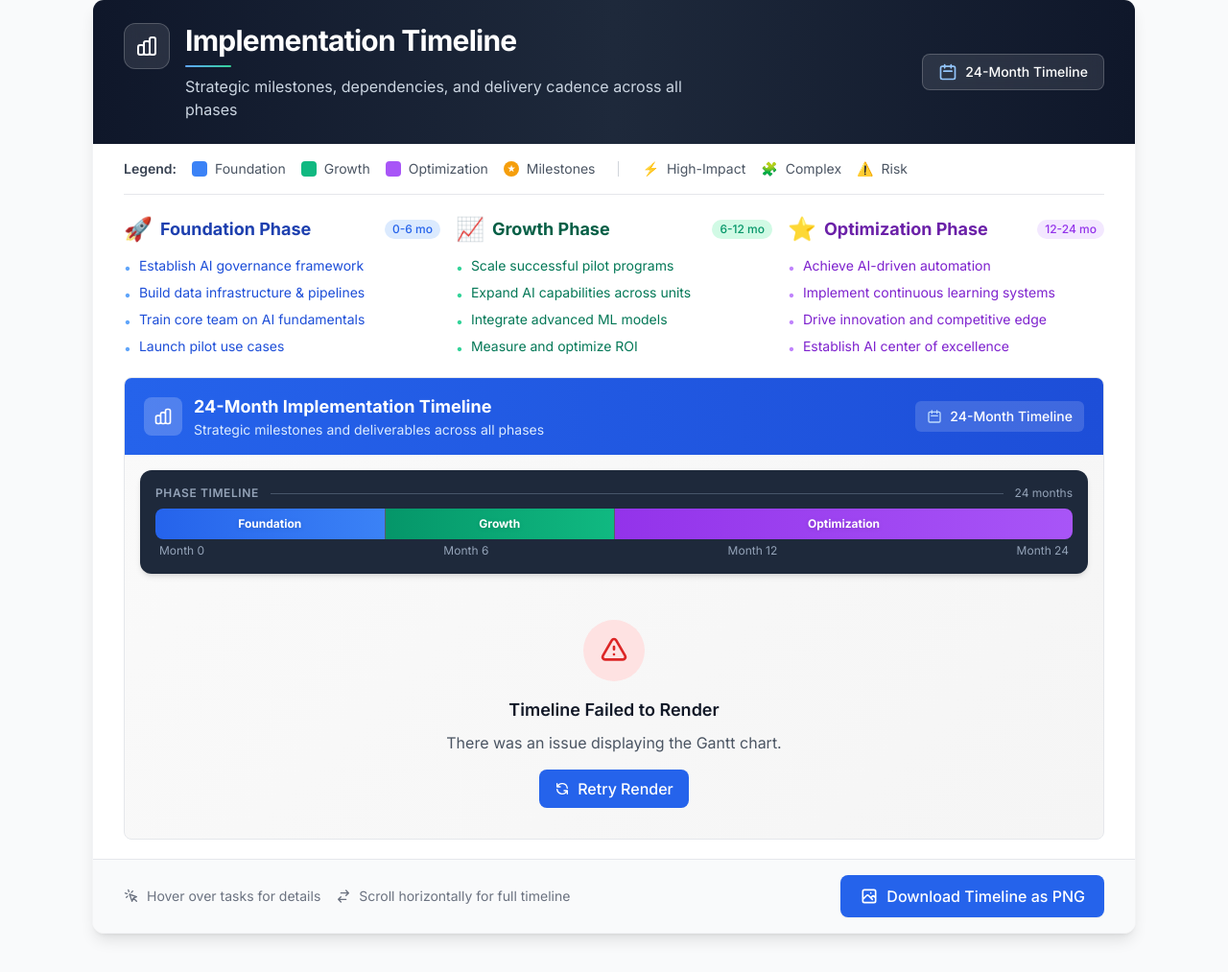
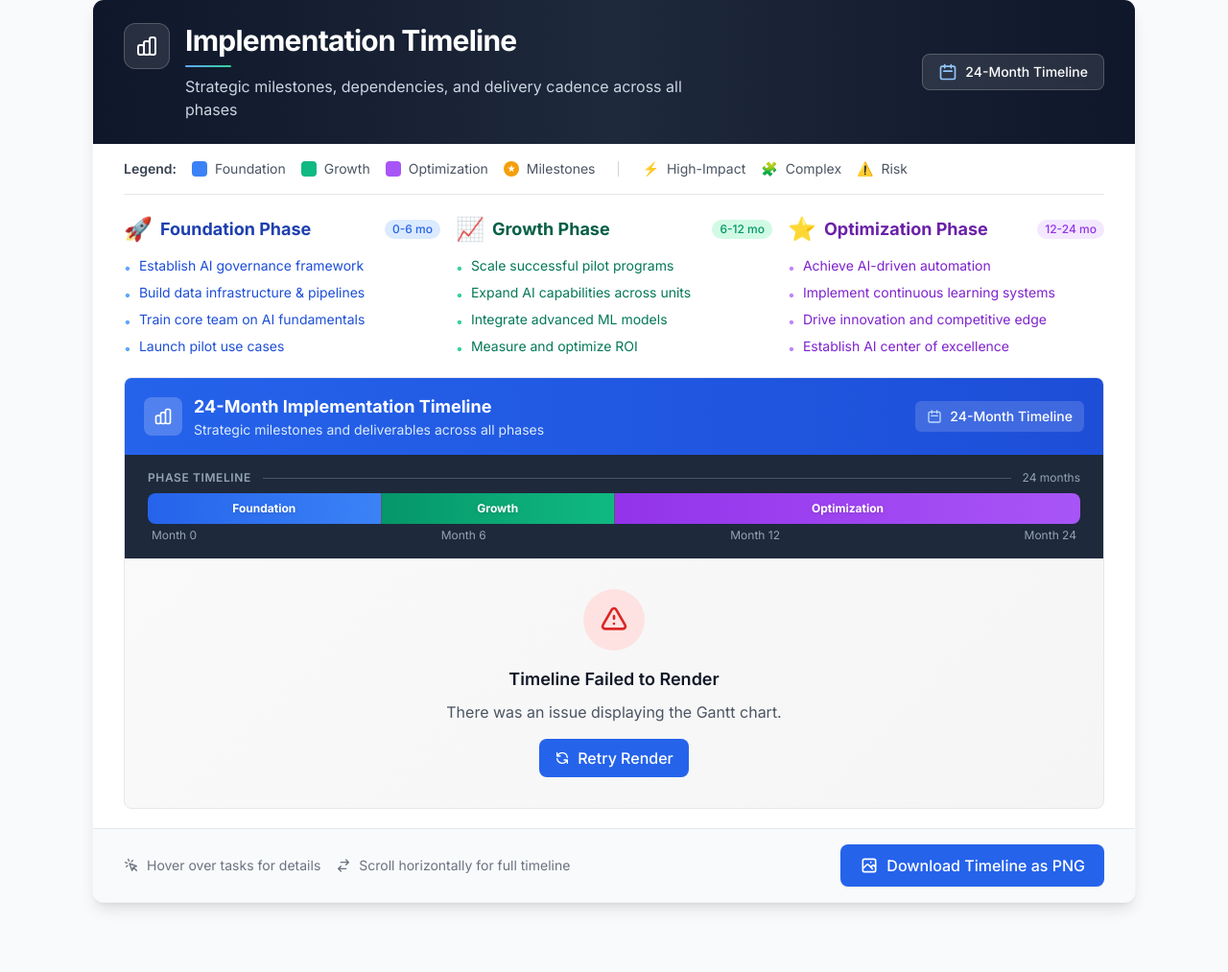
Before and after one commit to shriyaschavan/AI-Roadmap-Generator, a Flask app: page /roadmap/1 in a window 1280 px wide. Shown: the part 932-1945 px from the top of the page at 96% size. Run offline with Flask 3, Linux system fonts and the light colour scheme; tables that the repository leaves empty hold one stand-in row (values such as "Sample post"); some libraries are stand-ins or nearby versions.

Commit message:
Align phase timeline visually with the Gantt chart below
Update CSS classes in `templates/results.html` to remove unnecessary margins and padding, aligning the "Phase Timeline" block with the Gantt chart and reducing visual spacing.

Replit-Commit-Author: Agent
Replit-Commit-Session-Id: 61c6137e-636b-4222-b9a0-214f2f34615d
Replit-Commit-Checkpoint-Type: full_checkpoint
Replit-Commit-Event-Id: 88415e94-ad7e-4f35-b901-1c9e1b23f7f6
Replit-Commit-Screenshot-Url: https://storage.googleapis.com/screenshot-production-us-central1/f4b8cc57-9d73-4bf0-9239-7b44003e9cbe/61c6137e-636b-4222-b9a0-214f2f34615d/HzmS1ov
Replit-Helium-Checkpoint-Created: true

```diff
--- a/templates/results.html
+++ b/templates/results.html
@@ -304,7 +304,7 @@
                 </div>
 
                 <!-- Phase Timeline Block -->
-                <div class="mt-4 mb-4 mx-4 bg-slate-800 rounded-xl p-4 shadow-md">
+                <div class="bg-slate-800 px-4 md:px-6 py-4">
                     <div class="flex items-center gap-1 text-xs text-slate-400 mb-2">
                         <span class="uppercase tracking-wider font-semibold">Phase Timeline</span>
                         <span class="flex-1 border-t border-slate-600 mx-2"></span>
@@ -336,7 +336,7 @@
 
                 <!-- Mermaid Chart Render Area -->
                 <!-- Note: Mermaid generates its own synchronized date axis labels within the chart -->
-                <div class="gantt-chart-area bg-gradient-to-br from-slate-50 via-white to-gray-50 p-4 md:p-6 overflow-x-auto"
+                <div class="gantt-chart-area bg-gradient-to-br from-slate-50 via-white to-gray-50 px-4 md:px-6 py-4 overflow-x-auto"
                      tabindex="0"
                      role="img"
                      aria-label="AI Implementation Roadmap Gantt Chart">
```
